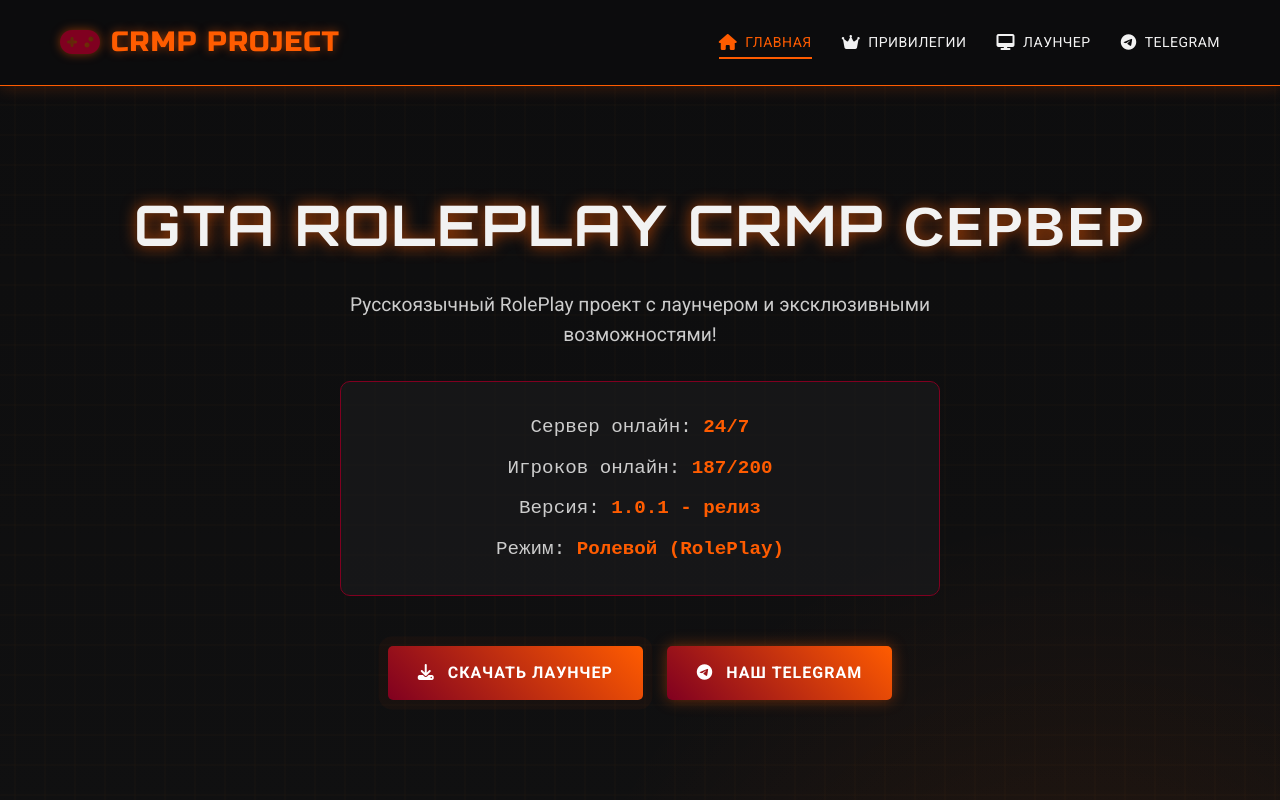
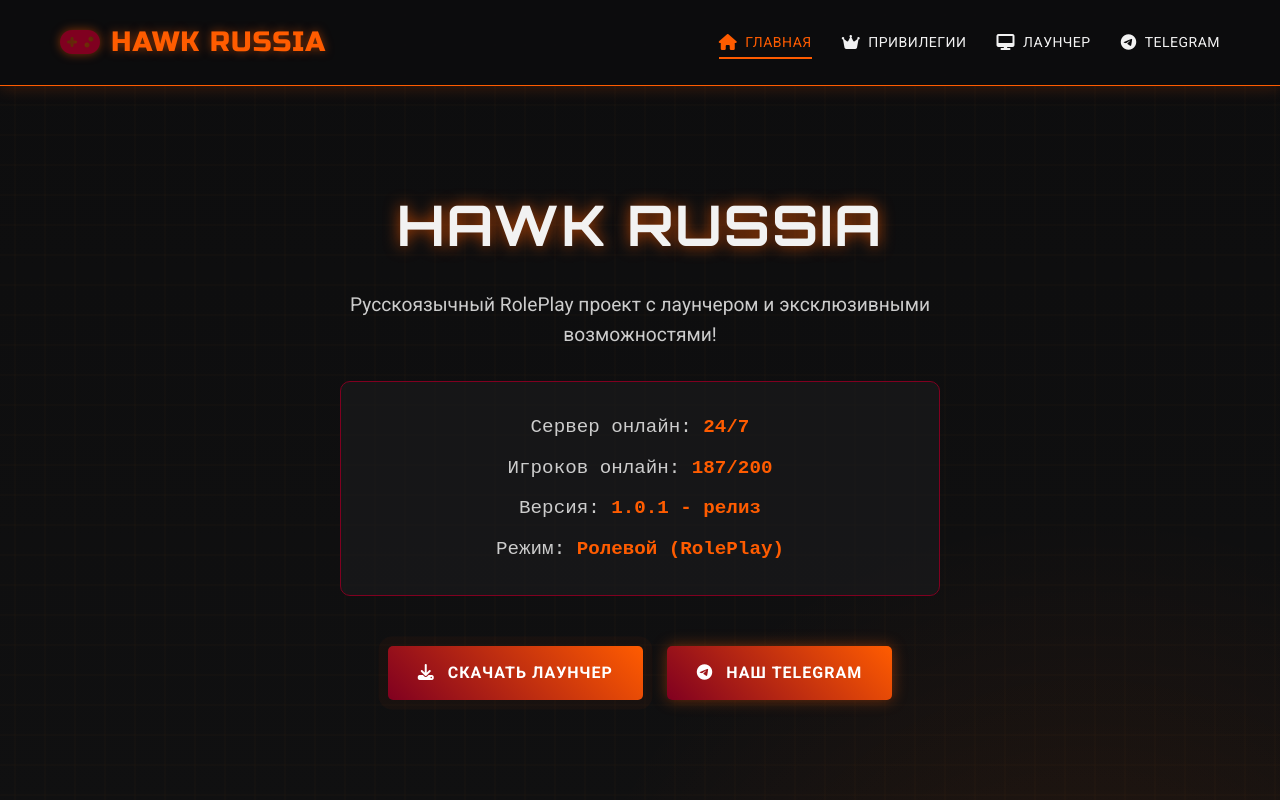
Before and after one commit to Aftrskiyylol/Aftrskiyylol.github.io, a plain HTML site: page index.html in a window 1280 px wide. Shown: the top 800 px of the page. Drawn offline with Linux system fonts and the light colour scheme.

Commit message:
Update index.html

```diff
--- a/index.html
+++ b/index.html
@@ -587,7 +587,7 @@
             <nav>
                 <div class="logo">
                     <i class="fas fa-gamepad"></i>
-                    <span>CRMP Project</span>
+                    <span>Hawk Russia</span>
                 </div>
                 <ul class="nav-links">
                     <li><a href="#" class="active"><i class="fas fa-home"></i> Главная</a></li>
@@ -602,7 +602,7 @@
     <section class="hero">
         <div class="container">
             <div class="hero-content">
-                <h1>GTA RolePlay CRMP Сервер</h1>
+                <h1>Hawk Russia </h1>
                 <p> Русскоязычный RolePlay проект с лаунчером и эксклюзивными возможностями!</p>
 
                 <div class="server-info">
```
